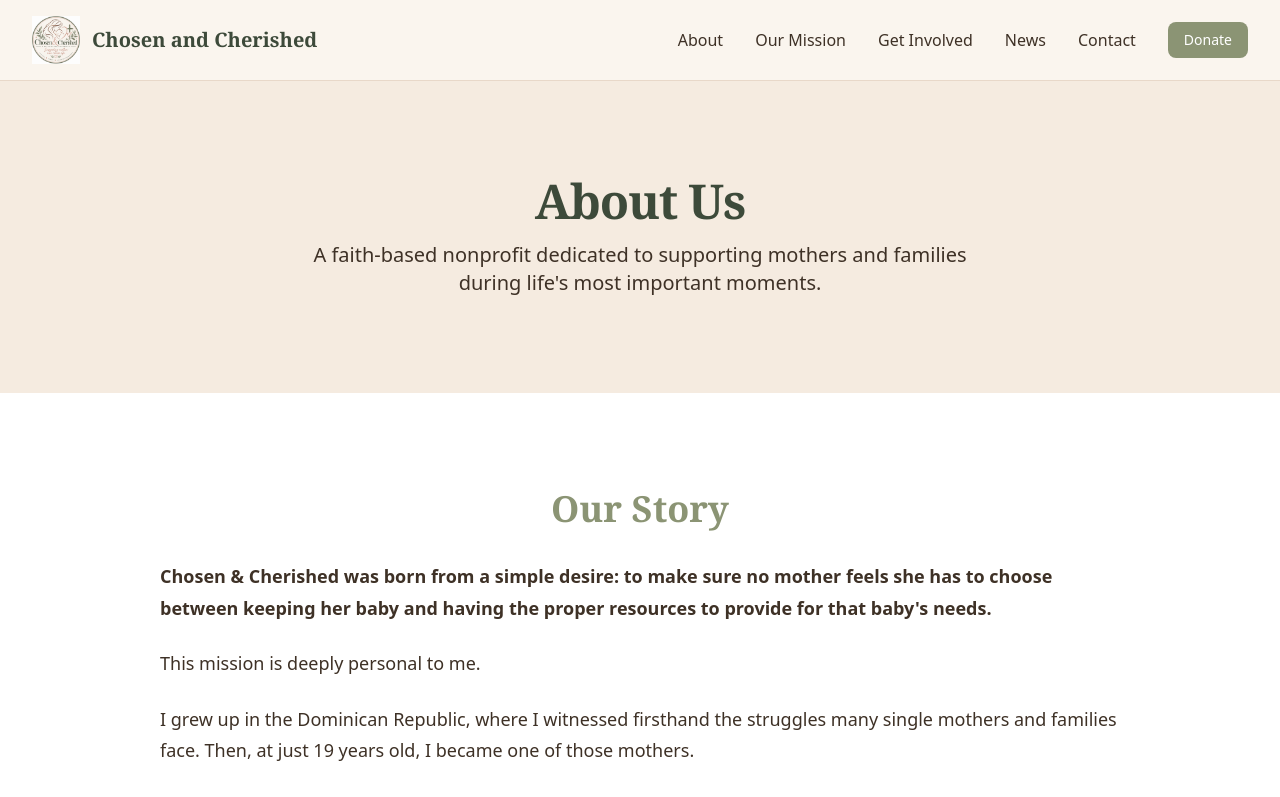
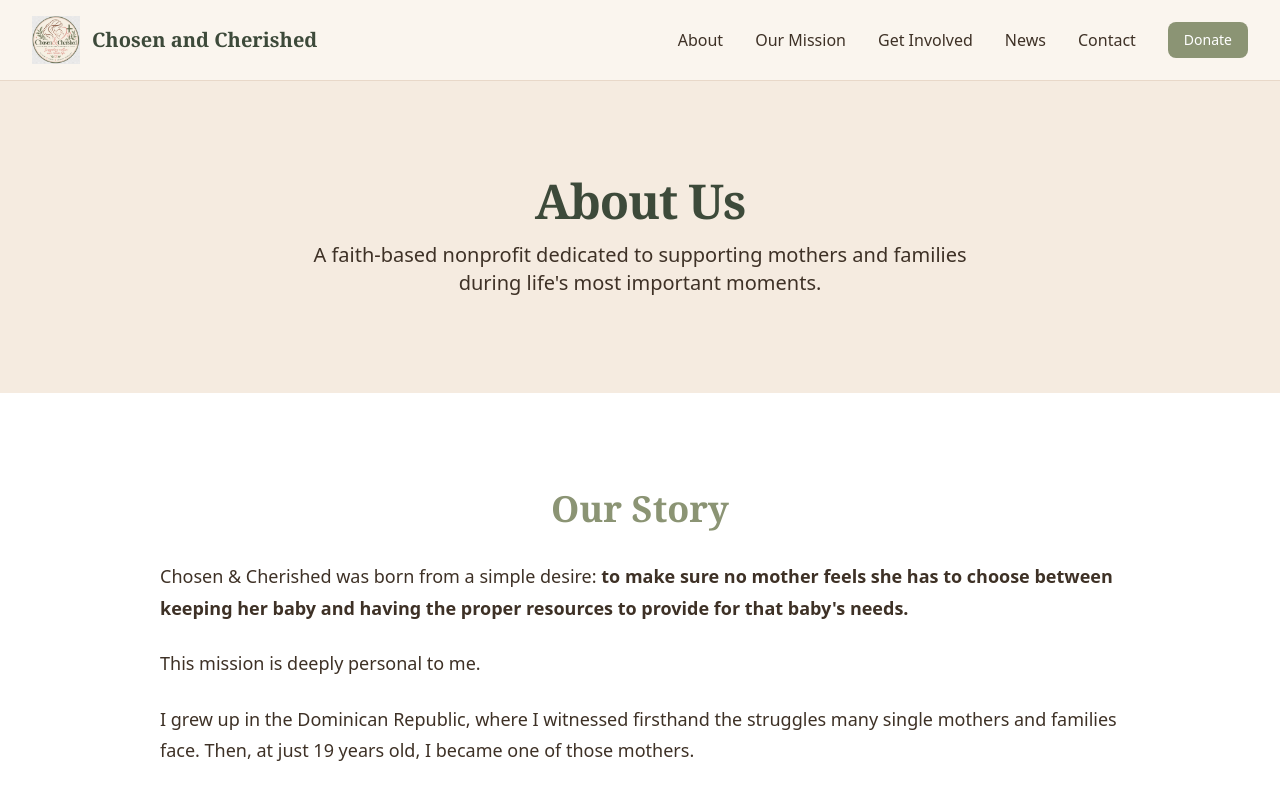
Before and after one commit to Nezuko3131/chosen-and-cherished, a Next.js app: page /about in a window 1280 px wide. Shown: the top 797 px of the page. Built offline with nearby package versions, Linux system fonts and the light colour scheme.

Commit message:
Fix: partial bold in first paragraph + new logo

```diff
--- a/app/about/page.tsx
+++ b/app/about/page.tsx
@@ -13,8 +13,7 @@ const defaultContent = {
   ourStory: [
     {
       _type: "block",
-      bold: true,
-      children: [{ _type: "span", text: "Chosen & Cherished was born from a simple desire: to make sure no mother feels she has to choose between keeping her baby and having the proper resources to provide for that baby's needs." }],
+      children: [{ _type: "span", text: "Chosen & Cherished was born from a simple desire: " }, { _type: "span", text: "to make sure no mother feels she has to choose between keeping her baby and having the proper resources to provide for that baby's needs.", bold: true }],
     },
     {
       _type: "block",
@@ -126,11 +125,15 @@ function renderBlocks(blocks: any[] | undefined): string {
   return blocks
     .map((block) => {
       if (block._type === "block") {
-        const text = block.children?.map((child: any) => child.text || "").join("") || "";
+        const html = block.children?.map((child: any) => {
+          const text = child.text || "";
+          if (child.bold) return `<strong>${text}</strong>`;
+          return text;
+        }).join("") || "";
         const classes = ["mb-6"];
         if (block.lightGreen) classes.push("text-sage-400", "font-medium");
         if (block.bold) classes.push("font-bold");
-        return `<p class="${classes.join(" ")}">${text}</p>`;
+        return `<p class="${classes.join(" ")}">${html}</p>`;
       }
       return "";
     })
```
Also changed, not shown: public/logo.png.
